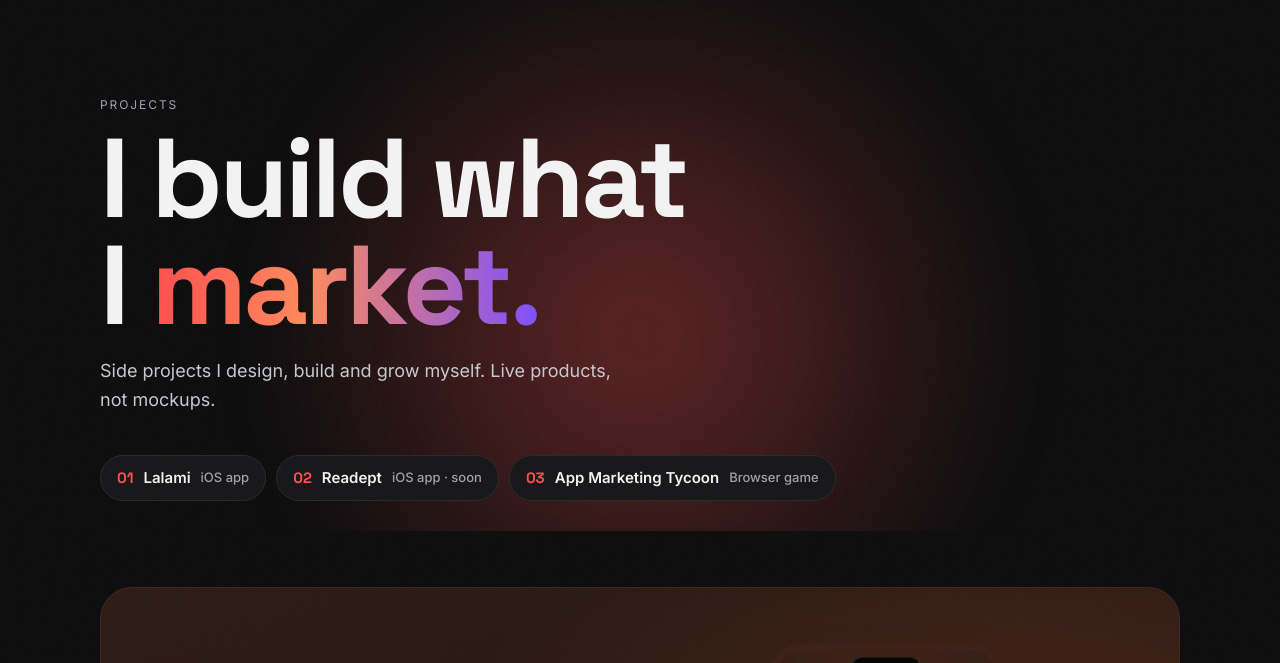
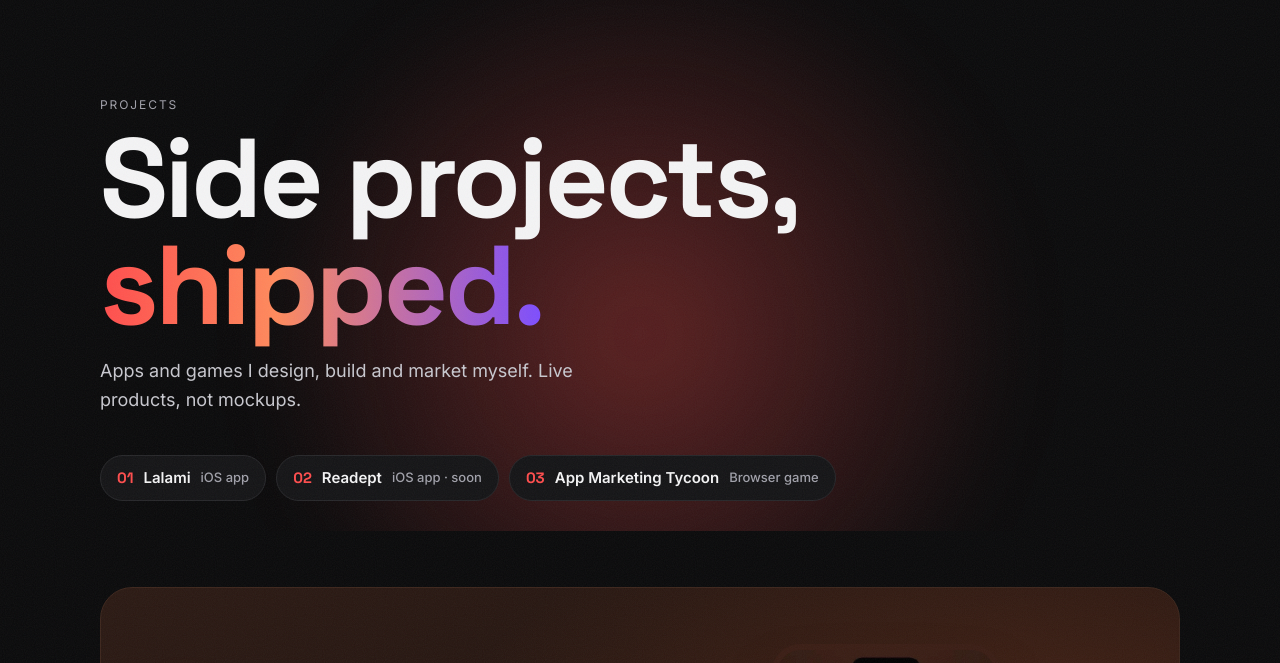
Before and after one commit to ugurucar-work/ugurucar-site, an Astro site: page /projects in a window 1280 px wide. Shown: the part 68-731 px from the top of the page. Built offline with nearby package versions, Linux system fonts and the light colour scheme; Astro itself is replaced by a stand-in of ours.

Commit message:
Projects: new headline
Co-Authored-By: Claude Opus 5.5 <noreply@anthropic.com>
Claude-Session: https://claude.ai/code/session_01BryCF88zFDFDsu8kVZg4Pv

```diff
--- a/src/pages/projects.astro
+++ b/src/pages/projects.astro
@@ -18,8 +18,8 @@ const flash = 'Your eyes stay still. The words come to you. One at a time, at up
     <div class="glow" aria-hidden="true"></div>
     <div class="wrap">
       <p class="eyebrow">Projects</p>
-      <h1 class="display">I build what<br />I <span class="grad-text">market.</span></h1>
-      <p class="lead">Side projects I design, build and grow myself. Live products, not mockups.</p>
+      <h1 class="display">Side projects,<br /><span class="grad-text">shipped.</span></h1>
+      <p class="lead">Apps and games I design, build and market myself. Live products, not mockups.</p>
       <ol class="index">
         <li><a href="#lalami"><span>01</span> Lalami <em>iOS app</em></a></li>
         <li><a href="#readept"><span>02</span> Readept <em>iOS app · soon</em></a></li>
```
